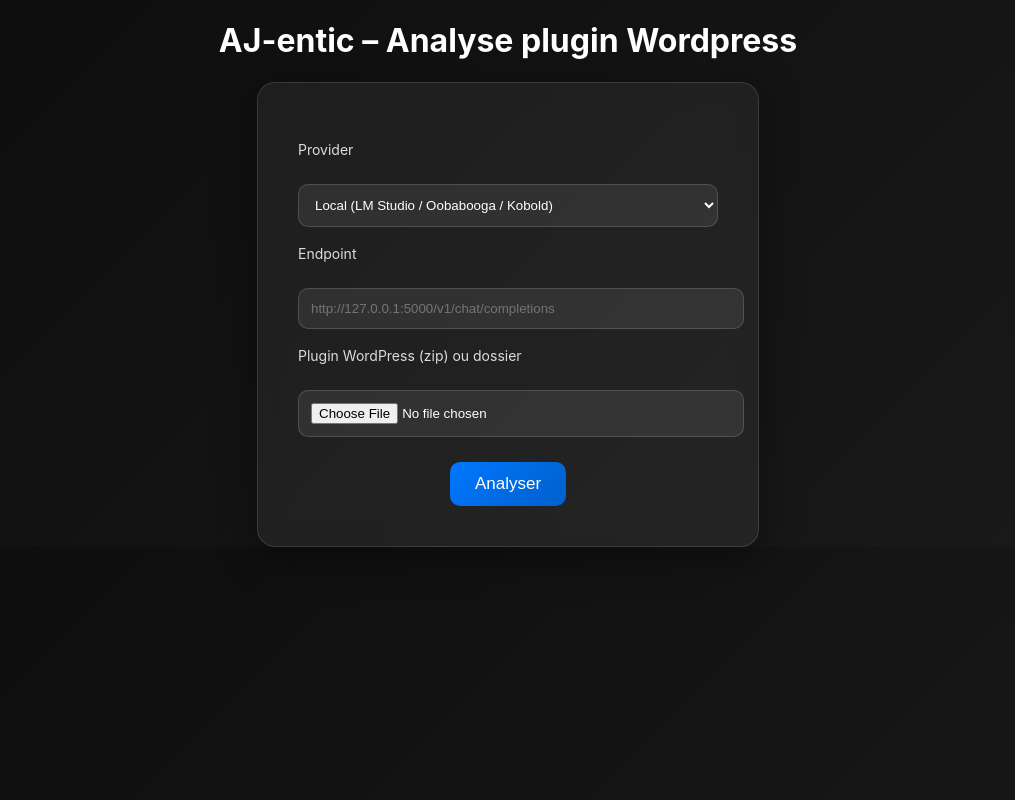
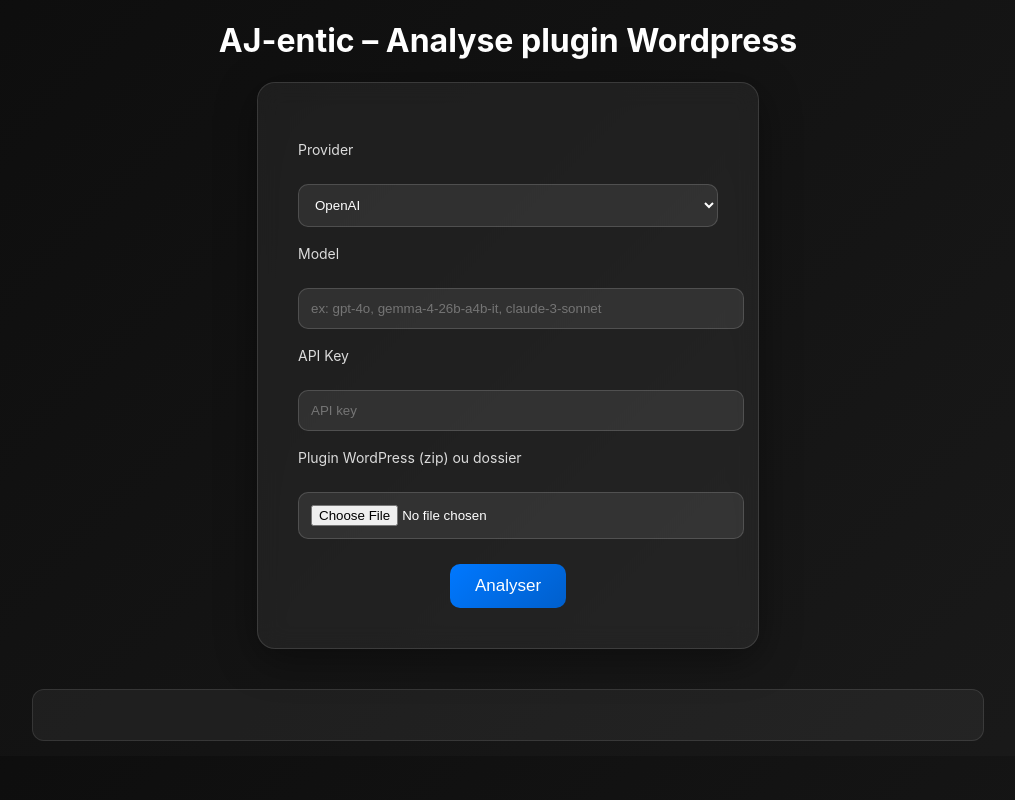
Before and after one commit to Jeremie-AUBREJAT/AJentic-code, a FastAPI app: page / in a window 1280 px wide. Shown: the whole page, without its empty margins (132-1147 px from the left). Run offline with FastAPI, Linux system fonts and the light colour scheme.

Commit message:
upgradeHtml

```diff
--- a/web/templates/index.html
+++ b/web/templates/index.html
@@ -34,14 +34,6 @@
     color:white;
 }
 option{ color:black; }
-label{
-    display:block;
-    margin-top:18px;
-    margin-bottom:6px;
-    text-align:left;
-    font-size:14px;
-    color:#dcdcdc;
-}
 button{
     margin-top:25px;
     padding:12px 25px;
@@ -51,6 +43,14 @@
     cursor:pointer;
     background:linear-gradient(135deg,#0078ff,#005fcc);
     color:white;
+}
+label{
+    display:block;
+    margin-top:18px;
+    margin-bottom:6px;
+    text-align:left;
+    font-size:14px;
+    color:#dcdcdc;
 }
 #result{
     margin-top:40px;
@@ -103,15 +103,15 @@
 
 <label>Provider</label>
 <select name="provider" id="provider">
-<!-- <option value="openai">OpenAI</option>
+<option value="openai">OpenAI</option>
 <option value="anthropic">Claude</option>
 <option value="google">Google</option>
-<option value="mistral">Mistral</option> -->
+<option value="mistral">Mistral</option>
 <option value="local">Local (LM Studio / Oobabooga / Kobold)</option>
 </select>
-<!--
+
 <label>Model</label>
-<input type="text" name="model" placeholder="ex: gpt-4o, gemma-4-26b-a4b-it, claude-3-sonnet"> -->
+<input type="text" name="model" placeholder="ex: gpt-4o, gemma-4-26b-a4b-it, claude-3-sonnet">
 
 <div id="api_key_box">
 <label>API Key</label>
@@ -140,8 +140,7 @@
 
 </div>
 
-
-<!-- <pre id="result"></pre> -->
+<pre id="result"></pre>
 
 <script>
 console.log("JS LOADED"); // DEBUG
```
